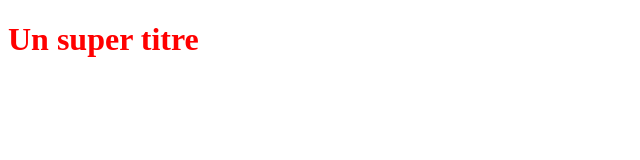
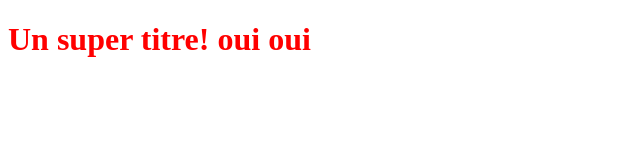
Before and after one commit to houssem0019/OpenclassroomsProject, a plain HTML site: page index.html in a window 1280 px wide. Shown: the whole page, without its empty margins (0-640 px from the left). Drawn offline with Linux system fonts and the light colour scheme.

Commit message:
Modification du titre H1

```diff
--- a/index.html
+++ b/index.html
@@ -5,6 +5,6 @@
    <link rel="stylesheet" type="text/css" href="styles.css">
 </head>
 <body>
-   <h1>Un super titre</h1>
+   <h1>Un super titre! oui oui</h1>
 </body>
 </html>
```
